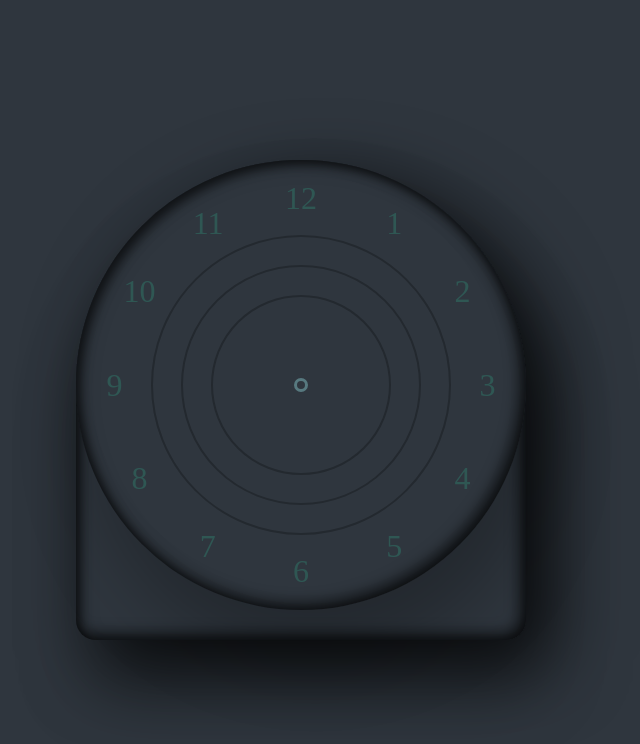
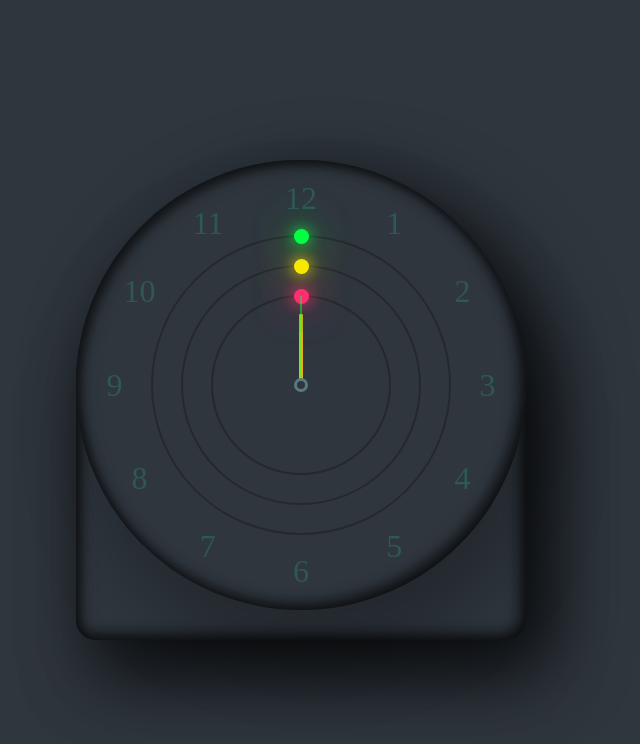
Before and after one commit to Mahtab-Hossain/ambientClock, a plain HTML site: page index.html in a window 1280 px wide. Shown: the whole page, without its empty margins (339-979 px from the left). Drawn offline with Linux system fonts and the light colour scheme.

Commit message:
modified index file

```diff
--- a/index.html
+++ b/index.html
@@ -11,9 +11,9 @@
     <div class="container">
         <div class="clock">
 
-            <div class="circle"><em></em></div>
-            <div class="circle circle2"><em></em></div>
-            <div class="circle circle3"><em></em></div>
+            <div class="circle" style="--clr:#04fc43;"><em></em></div>
+            <div class="circle circle2" style="--clr:#fee800;"><em></em></div>
+            <div class="circle circle3" style="--clr:#ff2972;"><em></em></div>
 
             <span style="--i:1;"><strong>1</strong></span>
             <span style="--i:2;"><strong>2</strong></span>
```
